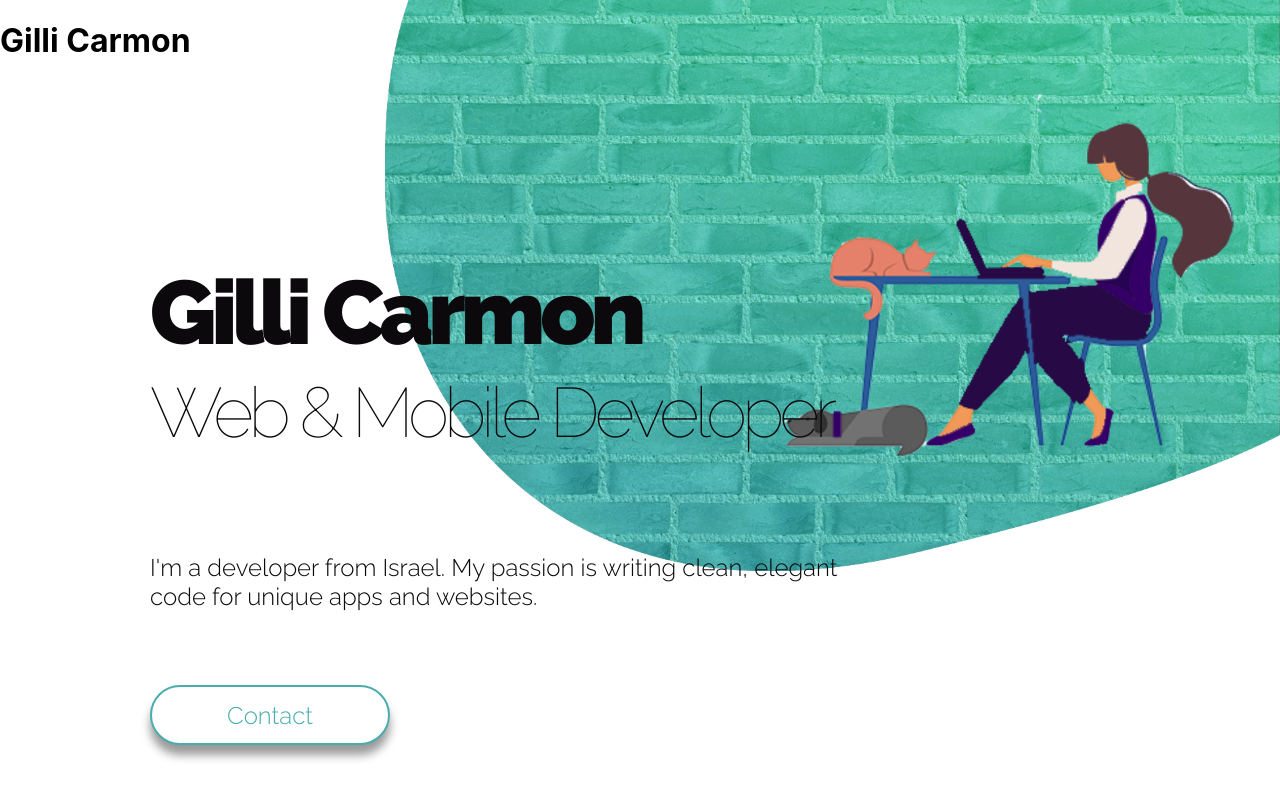
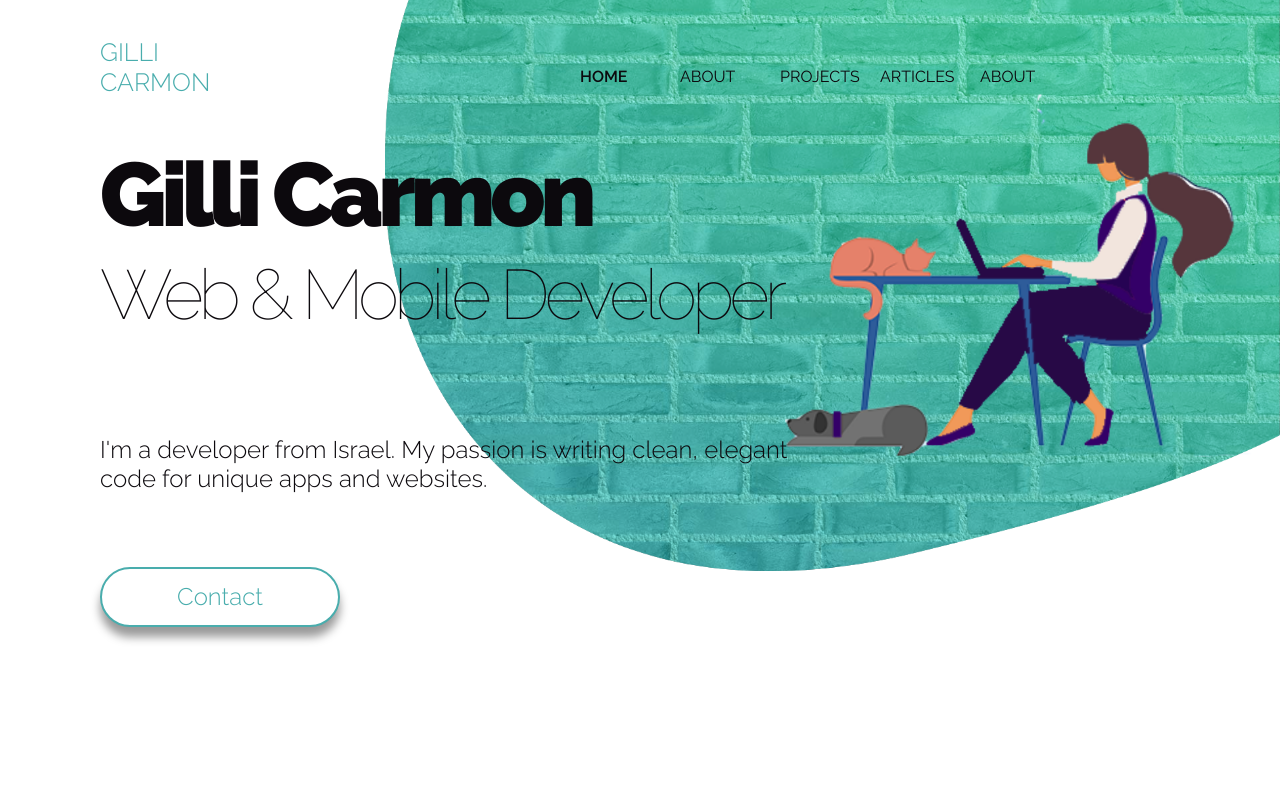
Before and after one commit to gilliC/personal-website, a React (Create React App) app: page / in a window 1280 px wide. Shown: the top 798 px of the page. Built offline with nearby package versions, Linux system fonts and the light colour scheme.

Commit message:
add links

```diff
--- a/src/App.css
+++ b/src/App.css
@@ -1,4 +1,4 @@
-@import url('https://fonts.googleapis.com/css2?family=Raleway:wght@100;300;400;900&display=swap');
+@import url('https://fonts.googleapis.com/css2?family=Raleway:wght@100;300;400;500;600;900&display=swap');
 
 html, body, #root, .App {
   width: 100%;
--- a/src/screens/home/screenHome.js
+++ b/src/screens/home/screenHome.js
@@ -17,5 +17,6 @@ export const ScreenHome = () => {
 };
 
 const Container = styled.div`
-  padding: min(15vw, 150px);
+  padding-right: min(10vw, 100px);
+  padding-left: min(10vw, 100px);
 `;
--- /dev/null
+++ b/src/screens/layout/topBar/components/nameTitle.js
@@ -0,0 +1,16 @@
+import React from "react";
+import styled from "styled-components";
+import { t } from "services/translation/translate";
+import { colorsPalette, MAIN_FONT } from "services/styling/consts";
+
+export const NameTitle = () => {
+  return <Title>{t("topBar.nameTitle")}</Title>;
+};
+
+const Title = styled.h1`
+  color: ${colorsPalette.MAIN_COLOR_TO};
+  font-family: ${MAIN_FONT};
+  font-weight: 300;
+  font-size: min(25vw, 25px);
+  width: 40px;
+`;
--- /dev/null
+++ b/src/screens/layout/topBar/components/navLinks/components/link.js
@@ -0,0 +1,25 @@
+import React from "react";
+import { NavLink } from "react-router-dom";
+import { colorsPalette, MAIN_FONT } from "services/styling/consts";
+import styled from "styled-components";
+
+const activeStyle = {
+    fontWeight: 600
+}
+
+export const Link = ({ label, to }) => {
+  return (
+    <StyledNavLink to={to} activeStyle={activeStyle} exact>
+      {label}
+    </StyledNavLink>
+  );
+};
+
+const StyledNavLink = styled(NavLink)`
+  font-family: ${MAIN_FONT};
+  color: ${colorsPalette.BLACK};
+  font-size: 16px;
+  text-decoration: none;
+  width: min(100vw, 100px);
+  font-weight: 400;
+`;
--- /dev/null
+++ b/src/screens/layout/topBar/components/navLinks/index.js
@@ -0,0 +1,25 @@
+import React from "react";
+import { t } from "services/translation/translate";
+import styled from "styled-components";
+import { Link } from "./components/link";
+
+export const NavLinks = () => {
+  return (
+    <Container>
+      <Link label={t("topBar.navLinks.home")} to='/'/>
+      <Link label={t("topBar.navLinks.about")} to='/about'/>
+      <Link label={t("topBar.navLinks.projects")} to='/projects'/>
+      <Link label={t("topBar.navLinks.articles")} to='/articles'/>
+      <Link label={t("topBar.navLinks.about")} to='/about'/>
+    </Container>
+  );
+};
+
+const Container = styled.div`
+  padding-top: min(2vw, 20px);
+  padding-right: min(10vw, 100px);
+  padding-left: min(10vw, 100px);
+  display: flex;
+  justify-content: space-between;
+  align-items: center;
+`;
--- a/src/screens/layout/topBar/index.js
+++ b/src/screens/layout/topBar/index.js
@@ -1,5 +1,21 @@
 import React from "react";
+import styled from "styled-components";
+import { NameTitle } from "./components/nameTitle";
+import { NavLinks } from "./components/navLinks";
 
 export const TopBar = () => {
-    return <h1> Gilli Carmon </h1>
-}
+  return (
+    <Container>
+      <NameTitle />
+      <NavLinks />
+    </Container>
+  );
+};
+
+const Container = styled.div`
+  padding-top: min(2vw, 20px);
+  padding-right: min(10vw, 100px);
+  padding-left: min(10vw, 100px);
+  display: flex;
+  justify-content: space-between;
+`;
--- a/src/services/translation/englishSource.json
+++ b/src/services/translation/englishSource.json
@@ -1,4 +1,10 @@
 {
+  "topBar.nameTitle":"GILLI CARMON",
+  "topBar.navLinks.home":"HOME",
+  "topBar.navLinks.about":"ABOUT",
+  "topBar.navLinks.projects":"PROJECTS",
+  "topBar.navLinks.articles":"ARTICLES",
+  "topBar.navLinks.contact":"CONTACT",
   "homeScreen.bigTitle.name": "Gilli Carmon",
   "homeScreen.bigTitle.job": "Web & Mobile Developer",
   "homeScreen.description": "I'm a developer from Israel. My passion is writing clean, elegant code for unique apps and websites.",
```
